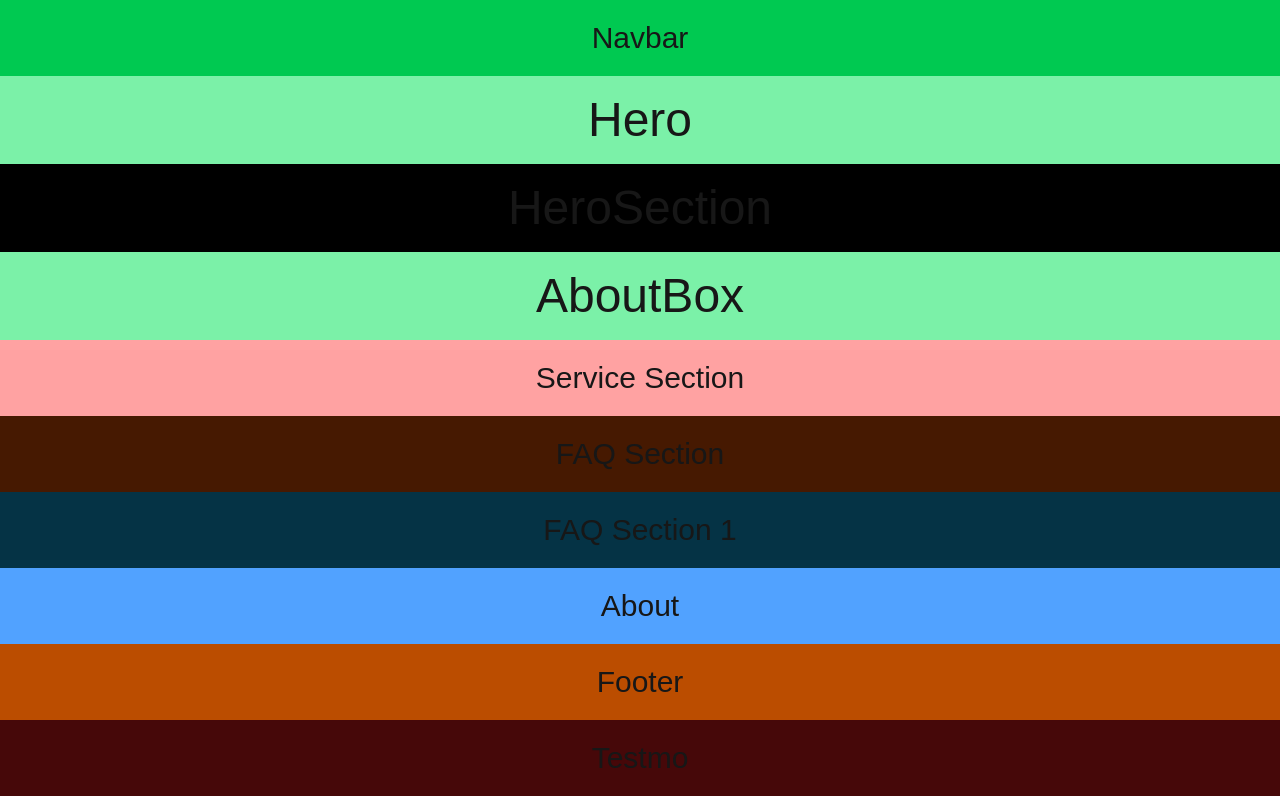
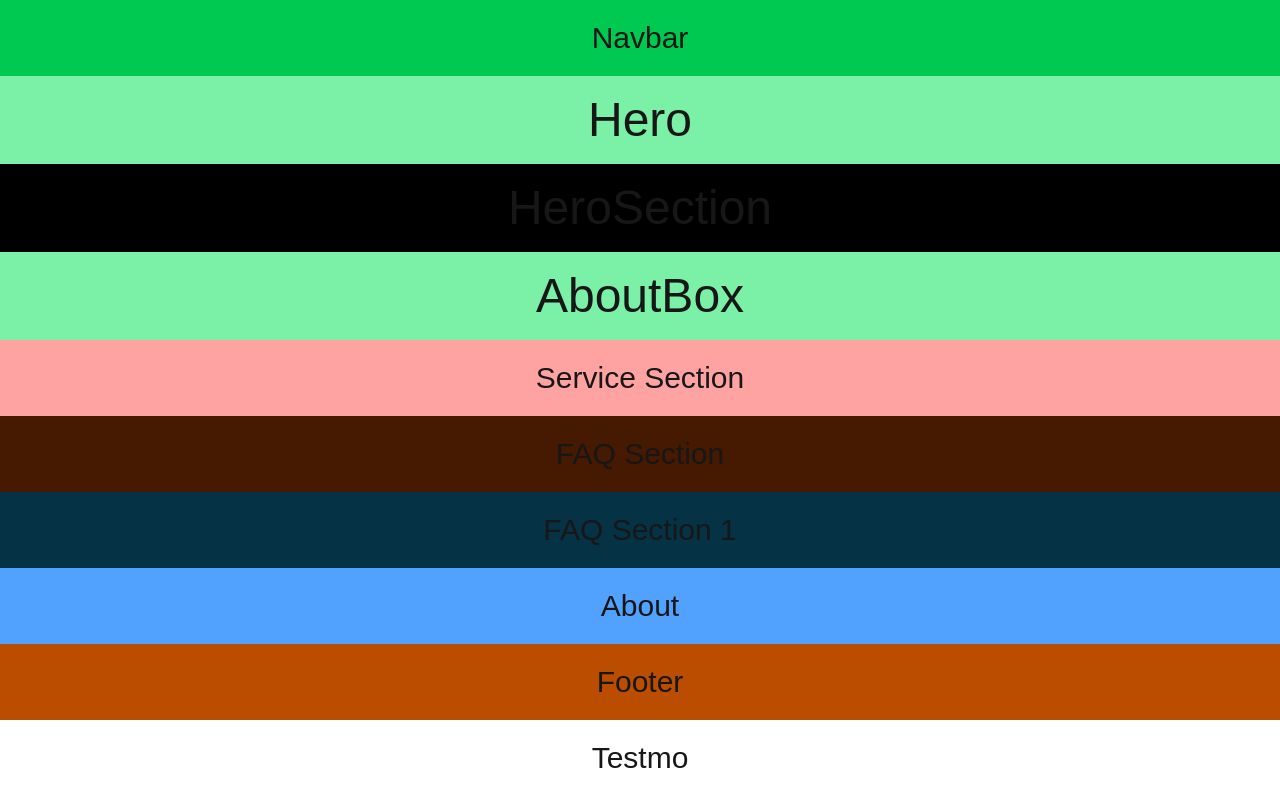
Before and after one commit to eslam-mohamedl/Team-2, a Next.js app: page / in a window 1280 px wide. Built offline with nearby package versions, Linux system fonts and the light colour scheme.

Commit message:
hotfix change bh

```diff
--- a/src/components/Testmo.tsx
+++ b/src/components/Testmo.tsx
@@ -2,6 +2,6 @@ import React from 'react'
 
 export default function Testmo() {
   return (
-    <div className='bg-red-950  flex justify-center items-center p-5 text-3xl'>Testmo</div>
+    <div className='bg-blue-100-950  flex justify-center items-center p-5 text-3xl'>Testmo</div>
   )
 }
```
